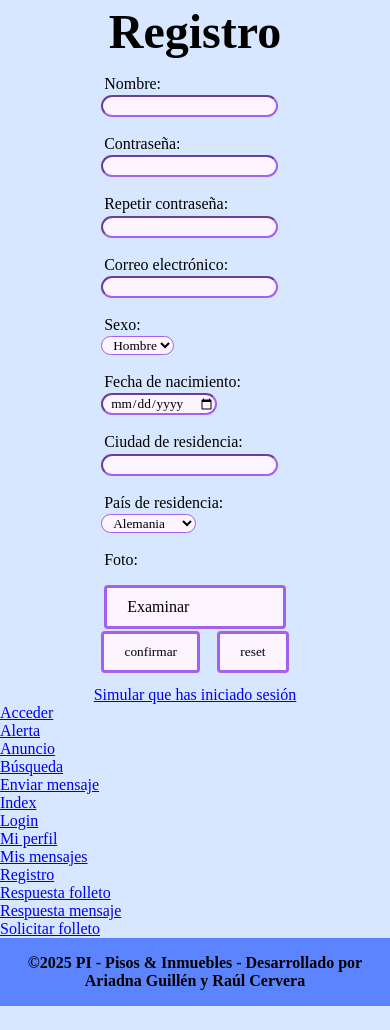
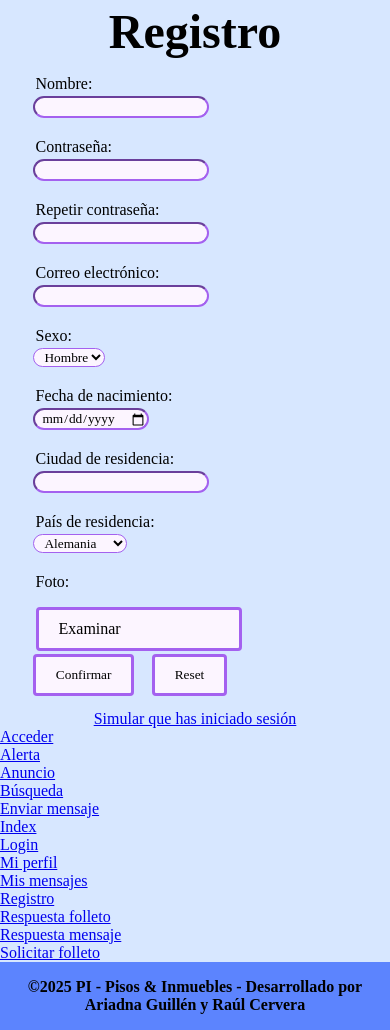
Before and after one commit to TaponDeBotella/pisosInmbueles, a PHP site: page /registro.html in a window 390 px wide. Shown: the part 138-1168 px from the top of the page. Before the commit the page ends 1144 px from the top, so only its background shows below. Run offline with PHP 8.4, Linux system fonts and the light colour scheme; some libraries are stand-ins or nearby versions; some web fonts are replaced.

Commit message:
media query registro

```diff
--- a/css/registro.css
+++ b/css/registro.css
@@ -50,3 +50,13 @@ label {
     text-align: center;
     margin: auto;
 }
+
+@media (max-width: 480px) {
+    form {
+        width: 90%;
+    }
+
+    #examinar {
+        max-width: 160px;
+    }
+}
--- a/registro.html
+++ b/registro.html
@@ -73,13 +73,13 @@
                 </select>
 
                 <label for="labelFoto">Foto: </label>
-                <label for="foto" class="boton">Examinar </label>
+                <label for="foto" class="boton" id="examinar">Examinar </label>
                 <!-- <input type="file" accept="image/*" required> -->
                 <input id="foto" type="file" style="display:none;">
 
 
-                <input class="boton" id="confirmar" type="submit" value="confirmar">
-                <input class="boton" type="reset" value="reset">
+                <input class="boton" id="confirmar" type="submit" value="Confirmar">
+                <input class="boton" type="reset" value="Reset">
 
             </form>
         </section>
```
